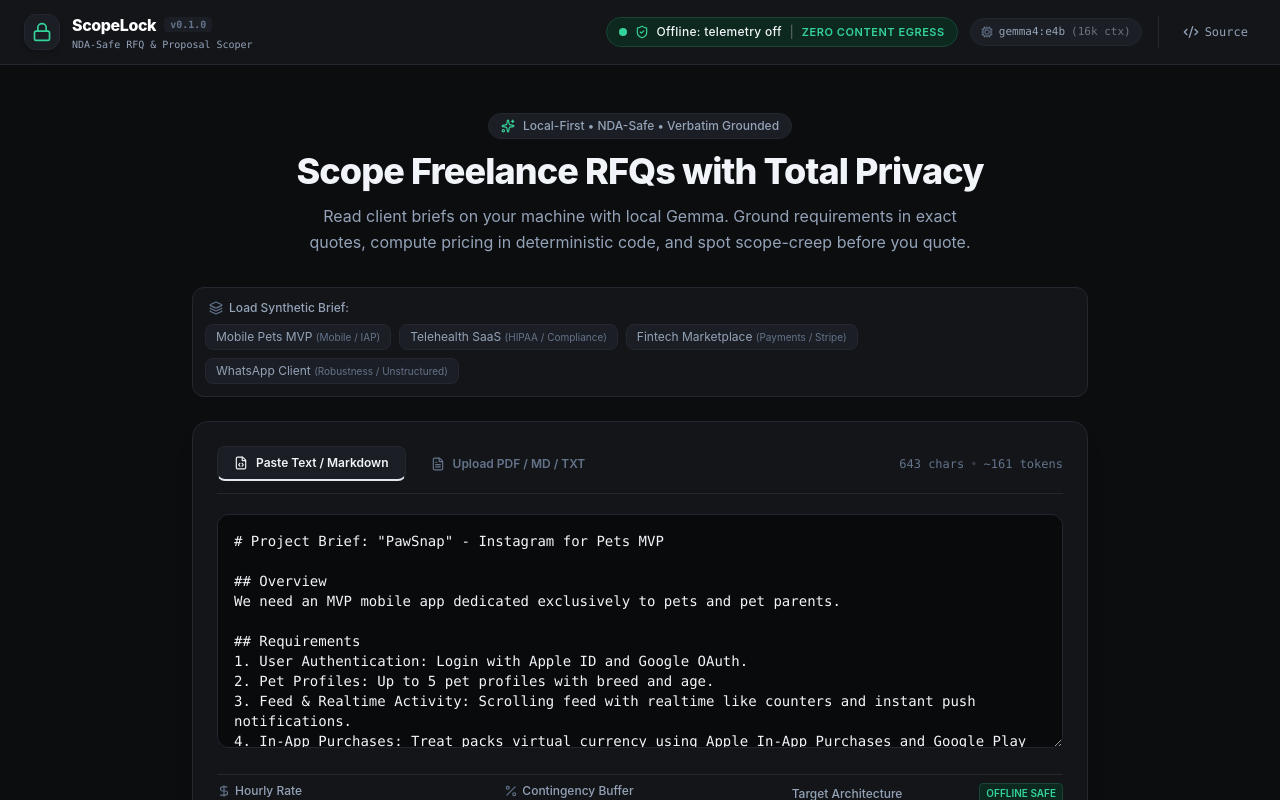
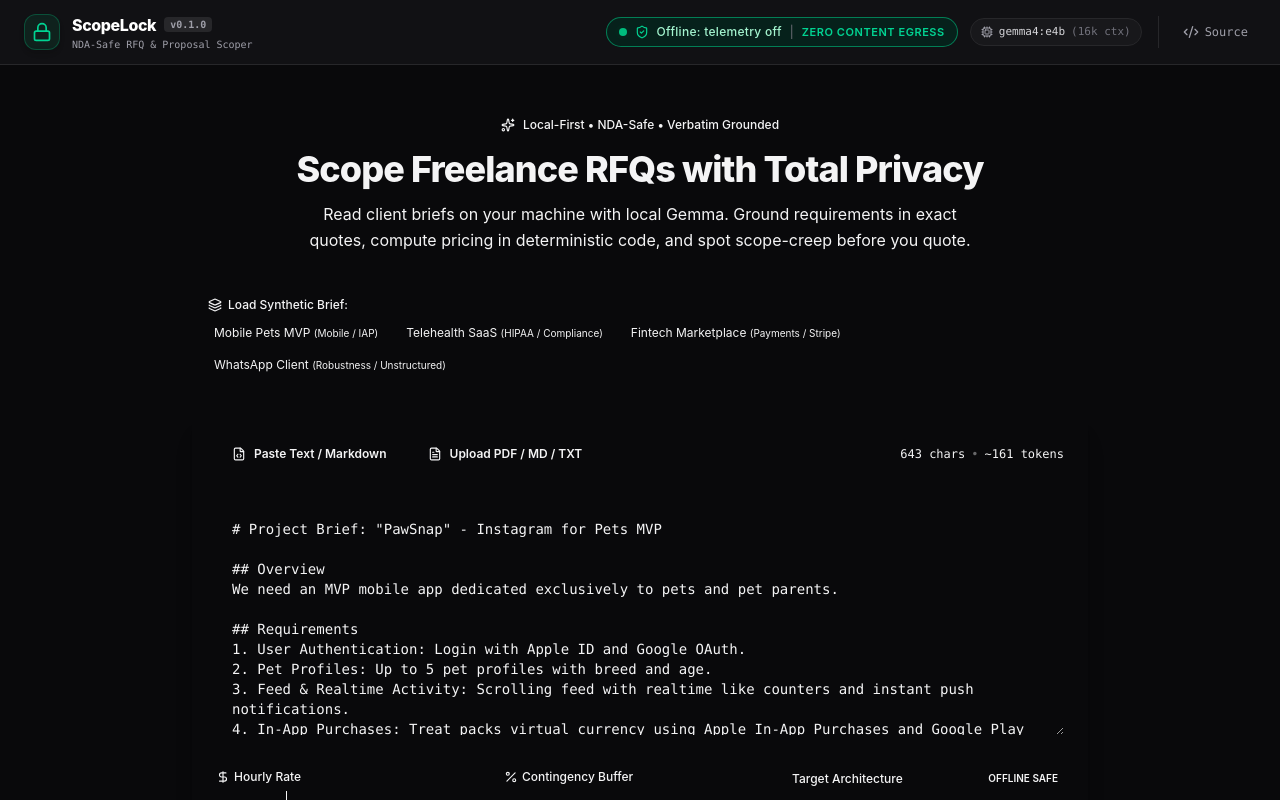
Before and after one commit to Rish-51/ScopeLock, a React (Vite) app in the folder frontend/: page / in a window 1280 px wide. Shown: the top 800 px of the page. Built offline with nearby package versions, Linux system fonts and the light colour scheme; no server answers.

Commit message:
Revert "ui minimalism"
This reverts commit 4b2b6d37ce530dfd055e9de70b802f07821b5af0.

```diff
--- a/frontend/src/App.tsx
+++ b/frontend/src/App.tsx
@@ -12,7 +12,7 @@ export const App: React.FC = () => {
   const isDemoMode = import.meta.env.VITE_DEMO_MODE === "true";
 
   return (
-    <div className="min-h-screen flex flex-col font-sans" style={{ backgroundColor: 'var(--bg-canvas)', color: 'var(--text-primary)' }}>
+    <div className="min-h-screen bg-zinc-950 text-zinc-100 flex flex-col font-sans">
       {/* Top Demo Banner if deployed on Render */}
       {isDemoMode && (
         <div className="bg-amber-500/10 border-b border-amber-500/20 px-4 py-2 text-center text-xs text-amber-300 font-medium flex items-center justify-center gap-2">
@@ -25,23 +25,23 @@ export const App: React.FC = () => {
       )}
 
       {/* Main Navigation Header */}
-      <header className="border-b sticky top-0 z-40 backdrop-blur-md" style={{ borderColor: 'var(--border-subtle)', backgroundColor: 'var(--bg-surface)' }}>
+      <header className="border-b border-zinc-800 bg-zinc-900/60 backdrop-blur-md sticky top-0 z-40">
         <div className="max-w-7xl mx-auto px-4 sm:px-6 h-16 flex items-center justify-between gap-4">
           {/* Logo */}
           <div className="flex items-center gap-3">
-            <div className="w-9 h-9 rounded-xl flex items-center justify-center shadow-md" style={{ backgroundColor: 'var(--bg-elevated)', border: '1px solid var(--border-subtle)' }}>
-              <Lock className="w-5 h-5" style={{ color: 'var(--status-safe-fg)' }} />
+            <div className="w-9 h-9 rounded-xl bg-emerald-500/10 border border-emerald-500/30 flex items-center justify-center shadow-md">
+              <Lock className="w-5 h-5 text-emerald-400" />
             </div>
             <div>
               <div className="flex items-center gap-2">
-                <span className="font-extrabold text-base tracking-tight text-white">
+                <span className="font-extrabold text-white text-base tracking-tight">
                   ScopeLock
                 </span>
-                <span className="px-1.5 py-0.2 rounded text-[10px] font-mono font-bold" style={{ backgroundColor: 'var(--bg-elevated)', color: 'var(--text-muted)' }}>
+                <span className="px-1.5 py-0.2 rounded text-[10px] font-mono font-bold bg-zinc-800 text-zinc-400">
                   v0.1.0
                 </span>
               </div>
-              <p className="text-[10px] font-mono hidden sm:block" style={{ color: 'var(--text-secondary)' }}>
+              <p className="text-[10px] text-zinc-400 font-mono hidden sm:block">
                 NDA-Safe RFQ & Proposal Scoper
               </p>
             </div>
@@ -51,21 +51,12 @@ export const App: React.FC = () => {
           <div className="flex items-center gap-4">
             <PrivacyBeacon />
 
-            <div className="hidden md:flex items-center gap-2 pl-4" style={{ borderLeft: '1px solid var(--border-subtle)' }}>
+            <div className="hidden md:flex items-center gap-2 border-l border-zinc-800 pl-4">
               <a
                 href="https://github.com/Rish-51/week2"
                 target="_blank"
                 rel="noreferrer"
-                className="p-2 rounded-lg transition-colors flex items-center gap-1.5 text-xs font-mono"
-                style={{ color: 'var(--text-secondary)' }}
-                onMouseEnter={(e) => {
-                  e.currentTarget.style.color = 'var(--text-primary)';
-                  e.currentTarget.style.backgroundColor = 'var(--bg-elevated)';
-                }}
-                onMouseLeave={(e) => {
-                  e.currentTarget.style.color = 'var(--text-secondary)';
-                  e.currentTarget.style.backgroundColor = 'transparent';
-                }}
+                className="p-2 rounded-lg text-zinc-400 hover:text-white hover:bg-zinc-800 transition-colors flex items-center gap-1.5 text-xs font-mono"
                 title="View GitHub Repository"
               >
                 <Code2 className="w-4 h-4" />
@@ -86,10 +77,10 @@ export const App: React.FC = () => {
       <ExportModal />
 
       {/* Footer */}
-      <footer className="py-6 px-4 text-xs" style={{ borderTop: '1px solid var(--border-subtle)', backgroundColor: 'var(--bg-canvas)', color: 'var(--text-muted)' }}>
+      <footer className="border-t border-zinc-800/80 py-6 px-4 bg-zinc-950 text-xs text-zinc-500">
         <div className="max-w-7xl mx-auto flex flex-col sm:flex-row items-center justify-between gap-3">
           <div className="flex items-center gap-2">
-            <ShieldCheck className="w-4 h-4" style={{ color: 'var(--status-safe-fg)' }} />
+            <ShieldCheck className="w-4 h-4 text-emerald-400" />
             <span>Zero Client-Content Egress: Brief text strictly stays on your local machine.</span>
           </div>
           <div className="flex items-center gap-4 font-mono text-[11px]">
--- a/frontend/src/components/PrivacyBeacon.tsx
+++ b/frontend/src/components/PrivacyBeacon.tsx
@@ -40,13 +40,9 @@ export const PrivacyBeacon: React.FC = () => {
       <div
         className={`flex items-center gap-2 px-3 py-1.5 rounded-full border transition-all ${
           isTelemetryOn
-            ? "text-emerald-300"
-            : "text-emerald-200"
+            ? "bg-emerald-950/40 border-emerald-500/40 text-emerald-300"
+            : "bg-emerald-950/60 border-emerald-500/60 text-emerald-200"
         }`}
-        style={{
-          backgroundColor: 'var(--status-safe-bg)',
-          borderColor: 'var(--status-safe-border)'
-        }}
         title={
           isTelemetryOn
             ? "Sentry metadata-only telemetry enabled. Client brief text never leaves this machine."
@@ -54,21 +50,22 @@ export const PrivacyBeacon: React.FC = () => {
         }
       >
         <span className="relative flex h-2 w-2">
-          <span className="relative inline-flex rounded-full h-2 w-2" style={{ backgroundColor: 'var(--status-safe-fg)' }}></span>
+          <span className="animate-ping absolute inline-flex h-full w-full rounded-full bg-emerald-400 opacity-75"></span>
+          <span className="relative inline-flex rounded-full h-2 w-2 bg-emerald-500"></span>
         </span>
-        <ShieldCheck className="w-3.5 h-3.5" style={{ color: 'var(--status-safe-fg)' }} />
-        <span className="font-medium tracking-wide" style={{ color: 'var(--text-primary)' }}>
+        <ShieldCheck className="w-3.5 h-3.5 text-emerald-400" />
+        <span className="font-medium tracking-wide">
           {health?.telemetry_state || "Offline: telemetry off"}
         </span>
         <span className="text-zinc-500">|</span>
-        <span className="font-semibold text-[11px] uppercase tracking-wider" style={{ color: 'var(--status-safe-fg)' }}>
+        <span className="text-emerald-400 font-semibold text-[11px] uppercase tracking-wider">
           Zero Content Egress
         </span>
       </div>
 
       {/* Model Spec */}
-      <div className="hidden sm:flex items-center gap-1.5 px-2.5 py-1.5 rounded-full border font-mono text-[11px]" style={{ backgroundColor: 'var(--bg-elevated)', borderColor: 'var(--border-subtle)', color: 'var(--text-secondary)' }}>
-        <Cpu className="w-3 h-3" style={{ color: 'var(--text-muted)' }} />
+      <div className="hidden sm:flex items-center gap-1.5 px-2.5 py-1.5 rounded-full bg-zinc-900 border border-zinc-800 text-zinc-300 font-mono text-[11px]">
+        <Cpu className="w-3 h-3 text-zinc-400" />
         <span>{modelName}</span>
         <span className="text-zinc-500">({numCtxK}k ctx)</span>
       </div>
@@ -77,20 +74,7 @@ export const PrivacyBeacon: React.FC = () => {
       {trace.length > 0 && (
         <button
           onClick={() => setTraceModalOpen(true)}
-          className="flex items-center gap-1.5 px-2.5 py-1.5 rounded-full border transition-colors cursor-pointer"
-          style={{
-            backgroundColor: 'var(--bg-elevated)',
-            borderColor: 'var(--border-subtle)',
-            color: 'var(--text-secondary)'
-          }}
-          onMouseEnter={(e) => {
-            e.currentTarget.style.backgroundColor = 'var(--bg-surface)';
-            e.currentTarget.style.color = 'var(--text-primary)';
-          }}
-          onMouseLeave={(e) => {
-            e.currentTarget.style.backgroundColor = 'var(--bg-elevated)';
-            e.currentTarget.style.color = 'var(--text-secondary)';
-          }}
+          className="flex items-center gap-1.5 px-2.5 py-1.5 rounded-full bg-zinc-900 hover:bg-zinc-800 border border-zinc-800 text-zinc-300 hover:text-white transition-colors cursor-pointer"
         >
           <Activity className="w-3.5 h-3.5 text-indigo-400" />
           <span>{trace.length} Spans</span>
--- a/frontend/src/index.css
+++ b/frontend/src/index.css
@@ -1,52 +1,8 @@
 @import "tailwindcss";
-
-:root {
-  /* Surface & Canvas (Dark Minimalist) */
-  --bg-canvas: #0c0d0f;
-  --bg-surface: #131519;
-  --bg-elevated: #1b1e24;
-  --bg-input: #090a0c;
-
-  /* Borders & Dividers */
-  --border-subtle: #23272f;
-  --border-strong: #333842;
-  --border-focus: #e2e8f0;
-
-  /* Typography */
-  --text-primary: #f1f5f9;
-  --text-secondary: #94a3b8;
-  --text-muted: #64748b;
-
-  /* Primary Action */
-  --accent-primary-bg: #f8fafc;
-  --accent-primary-fg: #090a0c;
-  --accent-primary-hover: #e2e8f0;
-
-  /* Secondary Action */
-  --accent-secondary-bg: #131519;
-  --accent-secondary-border: #334155;
-  --accent-secondary-fg: #cbd5e1;
-  --accent-secondary-hover: #1e2229;
-
-  /* Status & Verification */
-  --status-safe-bg: #0d281e;
-  --status-safe-border: #154734;
-  --status-safe-fg: #34d399;
-
-  /* Active Segmented Controls */
-  --pill-active-bg: #e2e8f0;
-  --pill-active-fg: #0c0d0f;
-
-  /* Geometry */
-  --card-radius: 8px;
-  --input-radius: 6px;
-}
 
 @layer base {
   body {
-    background-color: var(--bg-canvas);
-    color: var(--text-primary);
-    @apply antialiased min-h-screen font-sans;
+    @apply bg-zinc-950 text-zinc-100 antialiased selection:bg-emerald-500/20 selection:text-emerald-400 min-h-screen font-sans;
   }
 }
 
```
Also changed, not shown: frontend/src/components/BriefPane.tsx (+13 -15 lines), frontend/src/components/ProposalWorkbench.tsx (+18 -48 lines), 1 other file (tests, documents, lock files or other folders).
